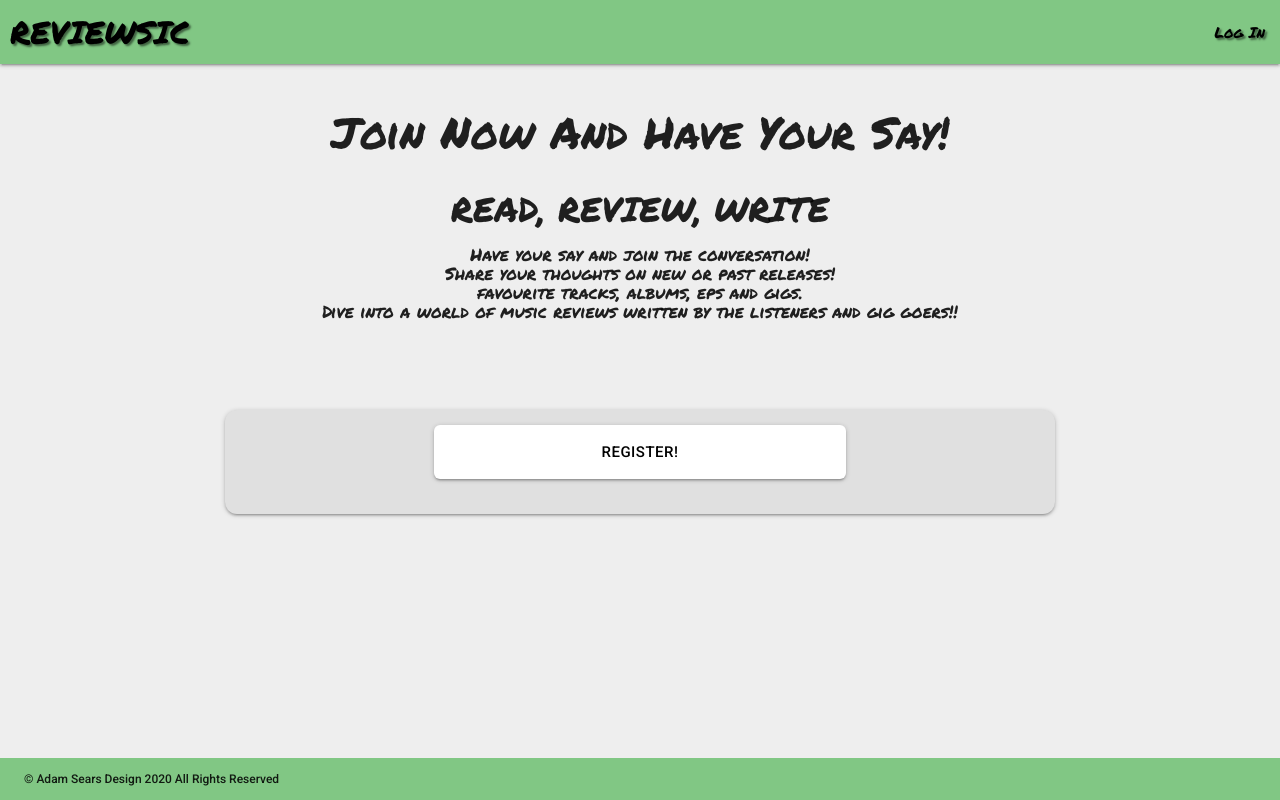
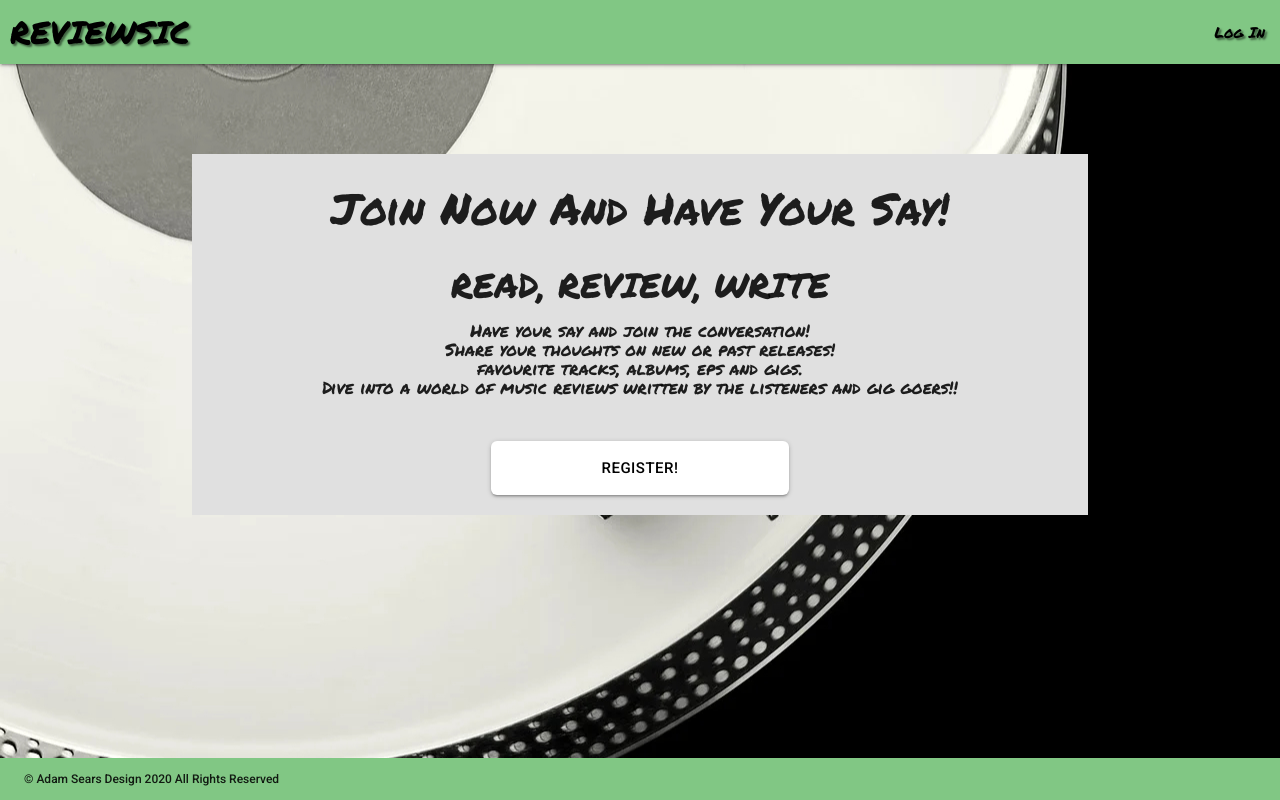
Before and after one commit to Code-Institute-Submissions/Reviewsic, a Flask app: page / in a window 1280 px wide. Run offline with Flask 2, Linux system fonts and the light colour scheme; some libraries are stand-ins or nearby versions.

Commit message:
add background across site, stylize landing page

```diff
--- a/static/css/style.css
+++ b/static/css/style.css
@@ -1,5 +1,19 @@
 @import url('https://fonts.googleapis.com/css?family=Permanent Marker:100,200,300,400,500,600,700|Roboto:100,200,300,400,500,600,700');
 
+
+/* Background */
+
+.bg{
+
+  background-image: url("../images/background.jpg");
+  background-size: cover;
+  background-attachment: fixed;
+  background-repeat: no-repeat;
+  background-position: center center;
+   -webkit-background-size: cover;
+  -moz-background-size: cover;
+  -o-background-size: cover;
+}
 
 /* Nav Bar Styling */
 .text-shadow{
@@ -22,6 +36,8 @@
 .text-color-nav{
     color: black;
 }
+
+
 /* Fonts */
 .header-font{
     font-family: "Permanent Marker", sans-serif;
@@ -33,15 +49,15 @@
      font-weight: 500;
 }
 
-/* Footer */
-.footer{
-  position: fixed;
-  left: 0;
-  bottom: 0;
-  width: 100%;
-  text-align: left;
-  z-index: +1;
-}
+  body {
+    display: flex;
+    min-height: 100vh;
+    flex-direction: column;
+  }
+
+  main {
+    flex: 1 0 auto;
+  }
 
 .foot-p{
     font-family: "Roboto", sans-serif;
@@ -76,19 +92,28 @@
     background: #bdbdbd ;
 }
 
+
 /* Registration Form */
-
 .form-register{
-    margin-top: 5em;
+    margin-top: 2.5em;
 }
 
 
 /* Landing Page */
 
+.callout{
+    padding-top: 30px;
+}
+
+.landing-cont{
+    margin-top: 7%;
+}
+
 .landing-card{
     border-radius: 12px;
     padding: 15px;
 }
+
 
 /* Review Page */
 .review-card{
@@ -99,13 +124,15 @@
 .review{
     margin: 2em;
 
+}
 
-}
 
 /* Review and profile cards */
 .card.large {
     height: 750px;
     }
+
+
 
 /* Media Query */
 
--- a/templates/base.html
+++ b/templates/base.html
@@ -11,7 +11,7 @@
      {% endblock %}
     <title>Reviewsic</title>
 </head>
-<body class=" grey lighten-3">
+<body class=" grey lighten-4 bg">
 
  <header>
  <!--Main Nav bar-->
--- a/templates/landing.html
+++ b/templates/landing.html
@@ -1,21 +1,23 @@
 {% extends "base.html" %} {% block content %}
 
-<h3 class="center-align uppercase header-font">Join Now And Have Your Say!</h3>
-<h4 class="center-align uppercase header-font">READ, REVIEW, WRITE </h4>
-<h6 class="center-align header-font">Have your say and join the conversation!<br>
+
+<div class="container grey lighten-2 landing-cont">
+    <h3 class="center-align uppercase header-font callout">Join Now And Have Your Say!</h3>
+    <h4 class="center-align uppercase header-font">READ, REVIEW, WRITE </h4>
+    <h6 class="center-align header-font">Have your say and join the conversation!<br>
 Share your thoughts on new or past releases!<br>
 favourite tracks, albums, eps and gigs. <br>
 Dive into a world of music reviews written by the listeners and gig goers!!</h6>
 <div class="row">
   <form class="col s12 m8 offset-m2 form-register" method="POST" action="{{ url_for('login')}}">
-    <div class="card-panel grey lighten-2 landing-card">
 
     <!--Submit Button-->
         <div class="row">
             <a href="{{ url_for('register')}}" type="submit" class="col s6  offset-s3 btn btn-large form-font">Register!</a>
         </div>
-    </div>
+
   </form>
+</div>
 </div>
 
 {% endblock %}
```
Also changed, not shown: static/images/background.jpg (added).
